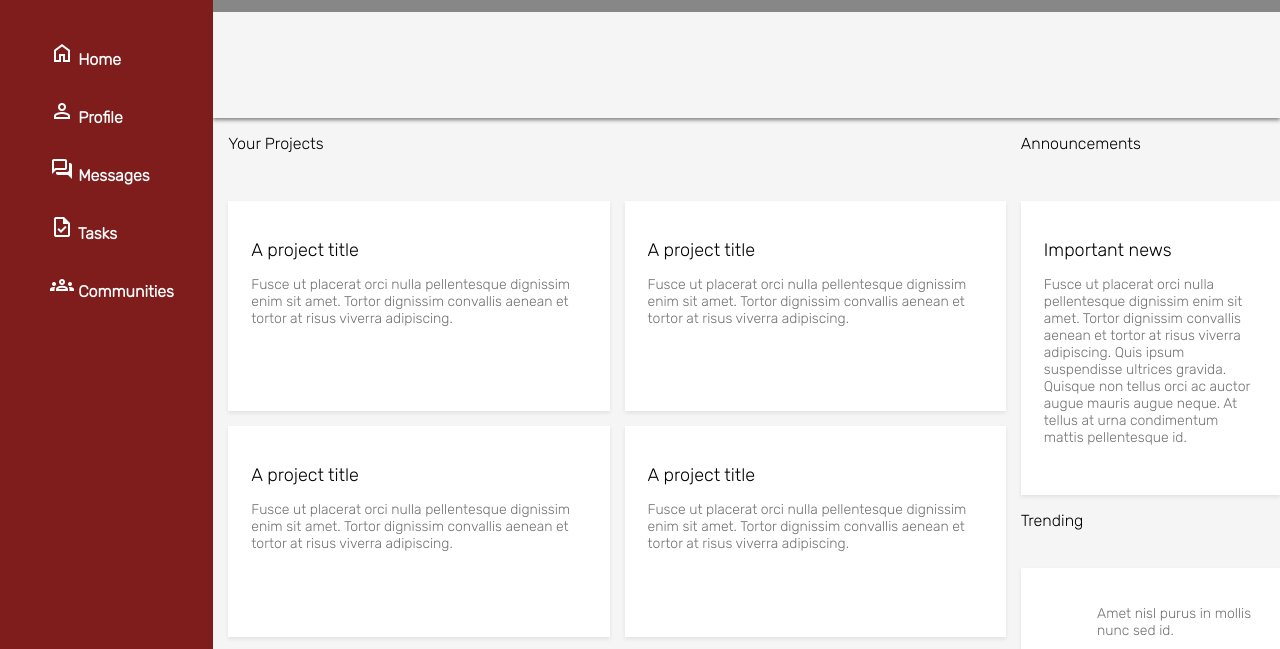
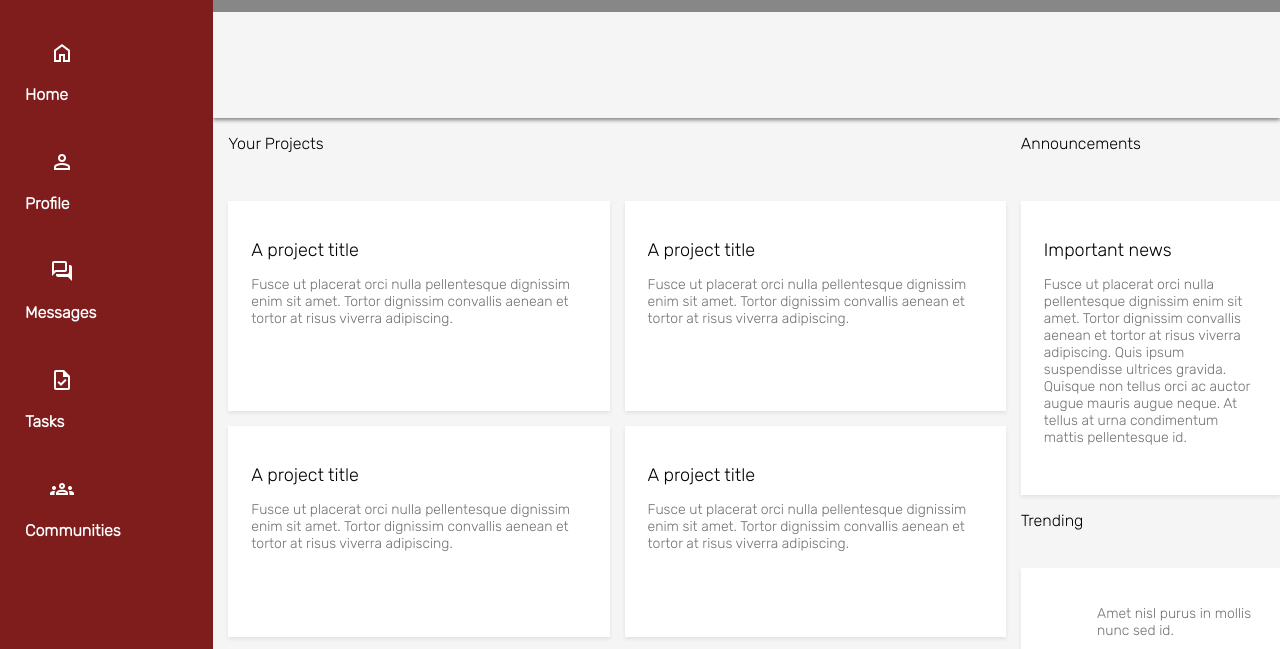
Before and after one commit to OneTooManyln/project_admin_dashboard, a plain HTML site: page index.html in a window 1280 px wide. Shown: the part 82-731 px from the top of the page. Drawn offline with nearby package versions, Linux system fonts and the light colour scheme.

Commit message:
Move text outside 'a' parent and enclose in p

```diff
--- a/index.html
+++ b/index.html
@@ -31,32 +31,32 @@
             <div class="navigation-items">
                 <a href id="home">
                     <span class="material-symbols-outlined">home</span>
-                    Home
                 </a>
+                <p>Home</p>
             </div>
             <div class="navigation-items">
                 <a href id="profile">
                     <span class="material-symbols-outlined">person</span>
-                    Profile
                 </a>
+                <p>Profile</p>
             </div>
             <div class="navigation-items">
                 <a href id="messages">
                     <span class="material-symbols-outlined">forum</span>
-                    Messages
                 </a>
+                <p>Messages</p>
             </div>
             <div class="navigation-items">
                 <a href id="tasks">
                     <span class="material-symbols-outlined">task</span>
-                    Tasks
                 </a>
+                <p>Tasks</p>
             </div>
             <div class="navigation-items">
                 <a href id="communities">
                     <span class="material-symbols-outlined">groups</span>
-                    Communities
                 </a>
+                <p>Communities</p>
             </div>
 
         </div>
```
